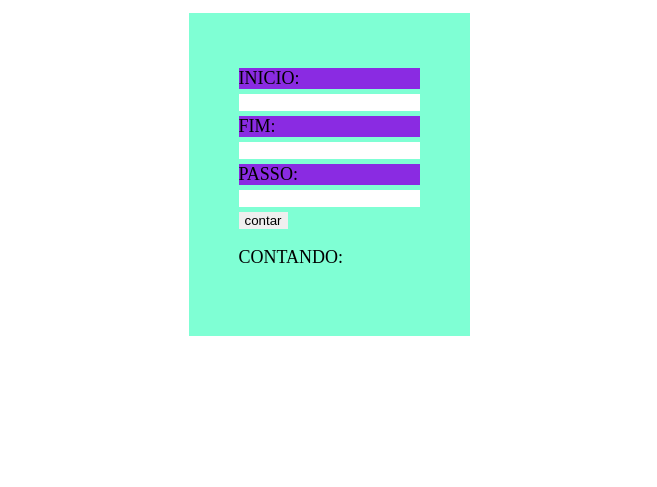
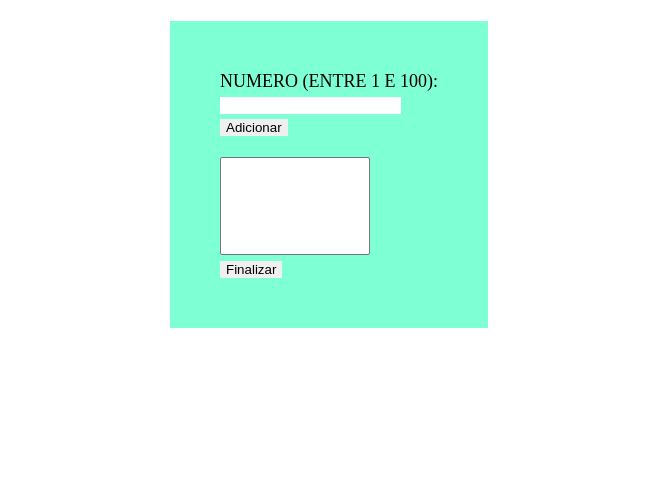
Before and after one commit to leosanfelice/Test1, a plain HTML site: page index.html in a window 1280 px wide. Shown: the part 329-816 px from the top of the page, without its empty margins (311-968 px from the left). Drawn offline with Linux system fonts and the light colour scheme.

Commit message:
Add files via upload

```diff
--- a/index.html
+++ b/index.html
@@ -9,26 +9,20 @@
 <body>
     <div class="all">
     <div class="header">
-        <h1>Vamos contar?</h1>
+        <h1>Analisador de numeros</h1>
     </div>
 
     <div class="section">
-        <div id="dados">
-            <label class="lbl" for="">Inicio:</label>
-            <input type="number" name="Inicio" id="txti">
-            <label class="lbl" for="">Fim:</label>
-            <input type="number" name="fim" id="txtf">
-            <label class="lbl" for="">Passo:</label>
-            <input type="number" name="Passo" id="txtp">
+        <div>
+            numero (entre 1 e 100):
+            <input type="number" name="fnum" id="fnum">
+            <input type="button" value="Adicionar" onclick="adicionar()">
+            <br><select name="flista" id="flista" size="6"></select>
+            <input type="button" value="Finalizar" onclick="finalizar()">
+        </div>
+       <div id='res'>
 
-            <input type="button" value="contar" onclick="contar()">
-        </div>
-
-        <div id="res">
-            <p>Contando:</p>
-
-        </div>
-    </div>
+       </div>
 
     <div class="footer">
     </div>
--- a/scripts.js
+++ b/scripts.js
@@ -1,29 +1,61 @@
-function contar() {
-    var ini = document.getElementById('txti')
-    var fim = document.getElementById('txtf')
-    var passo = document.getElementById('txtp')
-    var res = document.getElementById('res')
+let num = document.querySelector('input#fnum')
+let lista = document.querySelector('select#flista')
+let res = document.querySelector('div#res')
+let valores = []
 
-    if (ini.value.length == 0 || fim.value.length == 0 || passo.value.length == 0) {
-        res.innerHTML = 'Impossivel contar!'
+function isNumero(n) {
+    if(Number(n) >= 1 && Number(n) <= 100) {
+        return true
     } else {
-        res.innerHTML = 'Contando'
-        var i = Number(ini.value)
-        var f = Number(fim.value)
-        var p = Number(passo.value)
-        if(p <= 0 ) {
-           alert('Passo invalido')
-           p = 1
-        }
-        if(i < f) {
-            for(var c = i; c <= f; c += p) {
-                res.innerHTML += `${c} \u{1F449}`
-           }
-        } else {
-            for(var c = i; c >= f; c -= p) {
-                res.innerHTML += `${c} \u{1F449}`
-            }
-        }
-        res.innerHTML += `\u{1F3C1}`
+        return false
     }
 }
+
+function inLista(n, l) {
+    if(l.indexOf(Number(n)) != -1) {
+        return true
+    } else {
+        return false
+    }
+}
+
+function adicionar() {
+    if(isNumero(num.value) && !inLista(num.value, valores)) {
+        valores.push(Number(num.value))
+        let item = document.createElement('option')
+        item.text = `Valor ${num.value} adicionado.`
+        lista.appendChild(item)
+        res.innerHTML = ''
+    }else {
+        alert('Valor invalido ou ja encontrado na lista!')
+    }
+    num.value = ''
+    num.focus()
+}
+
+function finalizar() {
+    if (valores.length == 0) {
+        alert('Adicione um valor!')
+    } else {
+        let tot = valores.length
+        let maior = valores[0]
+        let menor = valores[0]
+        let soma = 0
+        let media = 0
+        for (let pos in valores) {
+            soma += valores[pos]
+            if (valores[pos] > maior)
+            maior = valores[pos]
+            if (valores[pos] < menor)
+            menor = valores[pos]
+        }
+        media = soma / tot
+        res.innerHTML = ''
+        res.innerHTML += `<p>Ao todo, temos ${tot} numeros cadastrados </p>`
+        res.innerHTML += `<p>O maior valor informado foi ${maior} </p>`
+        res.innerHTML += `<p>O menor valor informado foi ${menor} </p>`
+        res.innerHTML += `<p>Somando todos os valores, temos ${soma} </p>`
+        res.innerHTML += `<p>A media dos valores digitados é ${media} </p>`
+
+    }
+}
--- a/style.css
+++ b/style.css
@@ -12,6 +12,9 @@
     justify-content: center;
     font-size: large;
 
+}
+select#flista {
+    width: 150px;
 }
 .section, h1{
     background-color: aquamarine;
```
